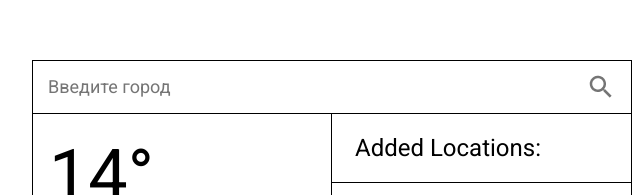
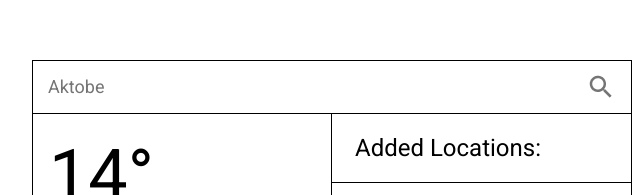
Before and after one commit to SEOJSCODE/weather-app, a plain HTML site: page index.html in a window 1280 px wide. Shown: the part 158-353 px from the top of the page, 308-948 px from the left. Drawn offline with Linux system fonts and the light colour scheme.

Commit message:
refactor

```diff
--- a/index.html
+++ b/index.html
@@ -10,7 +10,7 @@
     <div class="weather-container">
         <div class="input-container">
             <form class="input-form">
-                <input type="text" id="inputvalue" name="task" required placeholder="Введите город">
+                <input type="text" id="inputvalue" name="task" required placeholder="Aktobe">
                 <button class="search" type="submit"></button>
             </form>
         </div>
```
